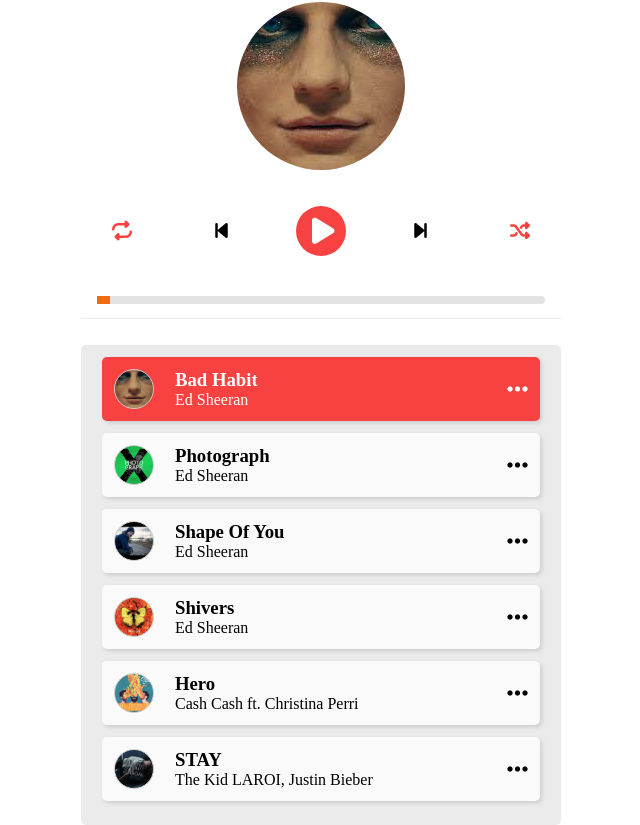
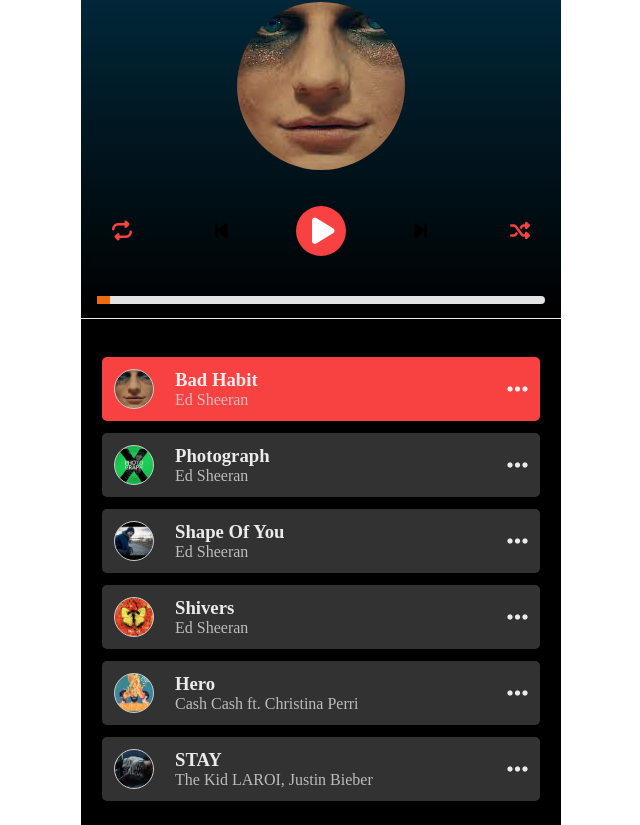
Before and after one commit to b1tj/music-player, a plain HTML site: page index.html in a window 1280 px wide. Shown: the part 75-900 px from the top of the page, without its empty margins (319-959 px from the left). Drawn offline with Linux system fonts and the light colour scheme.

Commit message:
change background

```diff
--- a/asset/css/style.css
+++ b/asset/css/style.css
@@ -28,23 +28,23 @@ body {
     max-width: 480px;
     display: flex;
     flex-direction: column;
+    background-color: #000;
 }
 
 .player .icon-pause {
     display: none;
 }
 
-.player.playing .icon-pause{
+.player.playing .icon-pause {
     display: block;
 }
 
-.player.playing .icon-play{
+.player.playing .icon-play {
     display: none;
 }
 
 .dashboard {
     padding: 16px 16px 14px;
-    background-color: #fff;
     position: fixed;
     top: 0;
     width: 100%;
@@ -53,6 +53,7 @@ body {
     display: flex;
     flex-direction: column;
     align-items: center;
+    background-image: linear-gradient( 180deg, rgba(2, 95, 138, 0.5), rgba(0, 0, 0, 0.1));
 }
 
 header {
@@ -62,7 +63,7 @@ header {
 }
 
 header h4 {
-    color: #f84242
+    color: #f84242;
 }
 
 .cd {
@@ -141,12 +142,11 @@ header h4 {
     width: 100%;
 }
 
-
 /* Playlist */
 .playlist {
     margin-top: 420px;
     padding: 12px;
-    background: #ebebeb;
+    background: rgba(0, 0, 0, 1);
     border-radius: 5px;
     display: flex;
     flex-direction: column;
@@ -159,10 +159,20 @@ header h4 {
     display: flex;
     justify-content: space-between;
     padding: 12px 12px;
-    background: #fafafa;
-    box-shadow: 2px 2px 4px#ccc;
+    background: rgba(56, 56, 56, 0.9);
+    /* box-shadow: 2px 2px 4px#ccc; */
     border-radius: 5px;
     margin-bottom: 12px;
+}
+
+.song .body,
+.song .option {
+    color: #fff;
+    opacity: 0.9;
+}
+
+.song .body .author {
+    color: #ccc;
 }
 
 .playlist .song:active {
@@ -176,7 +186,7 @@ header h4 {
     height: 40px;
     border: 1px solid #ccc;
     border-radius: 50%;
-    background:50% 50% no-repeat;
+    background: 50% 50% no-repeat;
     background-size: cover;
 }
 
@@ -185,7 +195,7 @@ header h4 {
     margin-left: 20px;
 }
 
-.playlist .option i{
+.playlist .option i {
     line-height: 40px;
     font-size: 24px;
 }
```
Lines whose indentation alone changed are shown as unchanged.
